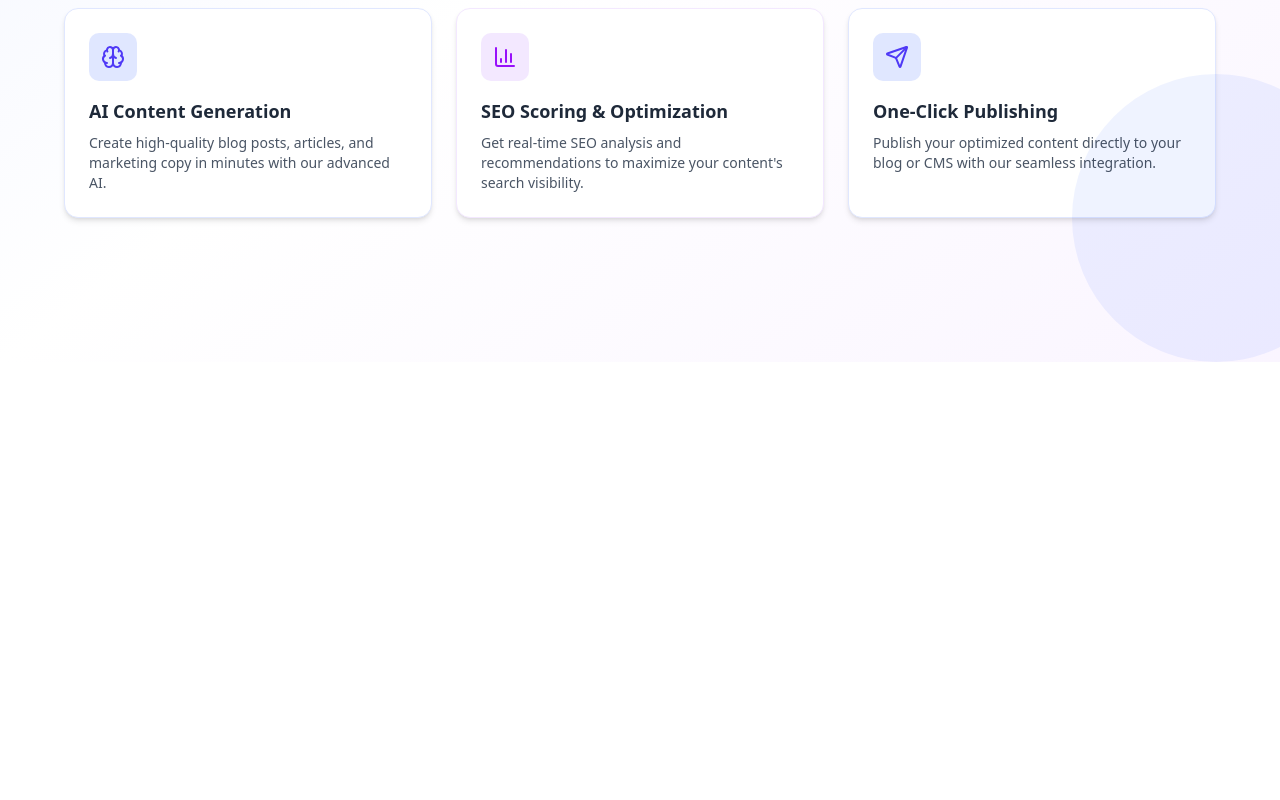
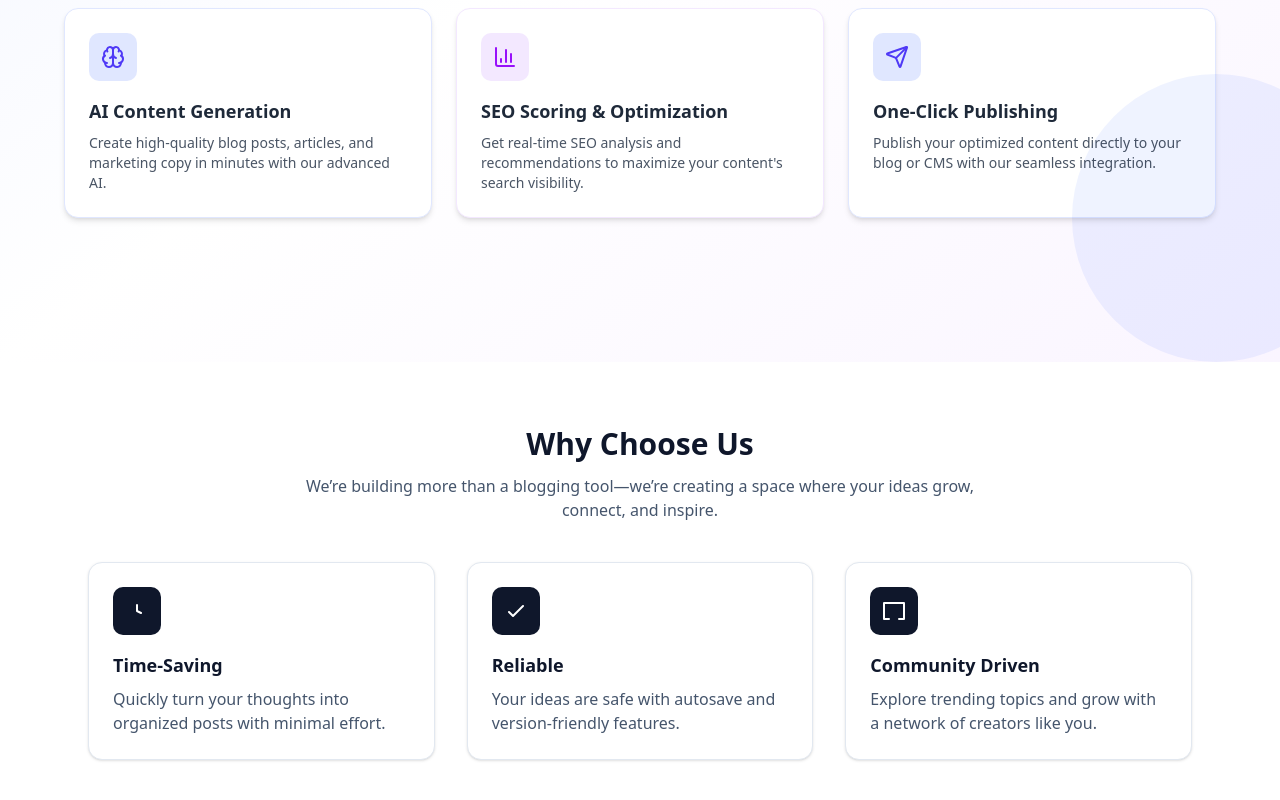
Before and after one commit to shahnewaz5646455/ByteStory, a Next.js app: page / in a window 1280 px wide. Shown: the part 663-1463 px from the top of the page. Before the commit the page ends 1025 px from the top, so only its background shows below. Built offline with nearby package versions, Linux system fonts and the light colour scheme.

Commit message:
[ADDED]:section added in landing page

```diff
--- a/src/app/page.js
+++ b/src/app/page.js
@@ -4,6 +4,63 @@ export default function Home() {
   return (
     <>
       <Hero />
+      {/* Why Choose Us */}
+<section className="bg-white py-16">
+  <div className="mx-auto max-w-6xl px-6">
+    <h2 className="text-center text-3xl font-bold text-slate-900">
+      Why Choose Us
+    </h2>
+    <p className="mx-auto mt-3 max-w-2xl text-center text-slate-600">
+      We’re building more than a blogging tool—we’re creating a space where your
+      ideas grow, connect, and inspire.
+    </p>
+
+    <div className="mt-10 grid gap-8 sm:grid-cols-2 lg:grid-cols-3">
+      <div className="rounded-xl border border-slate-200 bg-white p-6 shadow-sm hover:shadow-md transition">
+        <div className="mb-4 inline-flex h-12 w-12 items-center justify-center rounded-lg bg-slate-900 text-white">
+          <svg xmlns="http://www.w3.org/2000/svg" className="h-6 w-6" fill="none"
+               viewBox="0 0 24 24" stroke="currentColor">
+            <path strokeLinecap="round" strokeLinejoin="round" strokeWidth={2}
+                  d="M12 6v6l4 2" />
+          </svg>
+        </div>
+        <h3 className="text-lg font-semibold text-slate-900">Time-Saving</h3>
+        <p className="mt-2 text-slate-600">
+          Quickly turn your thoughts into organized posts with minimal effort.
+        </p>
+      </div>
+
+      <div className="rounded-xl border border-slate-200 bg-white p-6 shadow-sm hover:shadow-md transition">
+        <div className="mb-4 inline-flex h-12 w-12 items-center justify-center rounded-lg bg-slate-900 text-white">
+          <svg xmlns="http://www.w3.org/2000/svg" className="h-6 w-6" fill="none"
+               viewBox="0 0 24 24" stroke="currentColor">
+            <path strokeLinecap="round" strokeLinejoin="round" strokeWidth={2}
+                  d="M5 13l4 4L19 7" />
+          </svg>
+        </div>
+        <h3 className="text-lg font-semibold text-slate-900">Reliable</h3>
+        <p className="mt-2 text-slate-600">
+          Your ideas are safe with autosave and version-friendly features.
+        </p>
+      </div>
+
+      <div className="rounded-xl border border-slate-200 bg-white p-6 shadow-sm hover:shadow-md transition">
+        <div className="mb-4 inline-flex h-12 w-12 items-center justify-center rounded-lg bg-slate-900 text-white">
+          <svg xmlns="http://www.w3.org/2000/svg" className="h-6 w-6" fill="none"
+               viewBox="0 0 24 24" stroke="currentColor">
+            <path strokeLinecap="round" strokeLinejoin="round" strokeWidth={2}
+                  d="M17 20h5V4H2v16h5" />
+          </svg>
+        </div>
+        <h3 className="text-lg font-semibold text-slate-900">Community Driven</h3>
+        <p className="mt-2 text-slate-600">
+          Explore trending topics and grow with a network of creators like you.
+        </p>
+      </div>
+    </div>
+  </div>
+</section>
+
     </>
   );
 }
```
